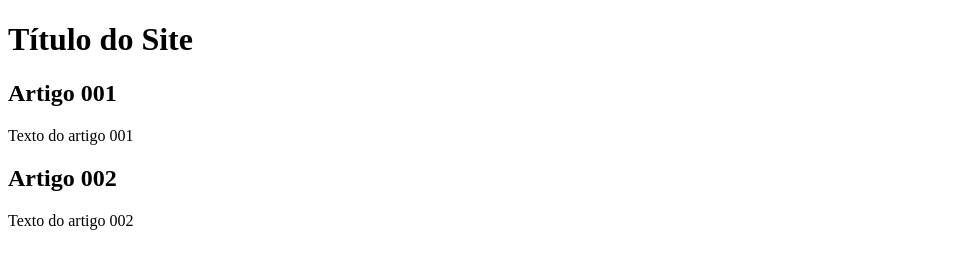
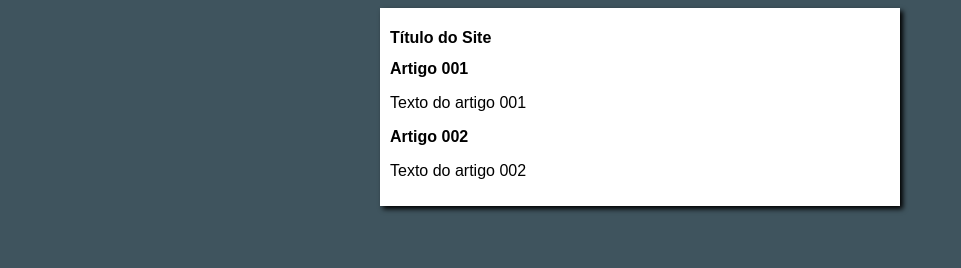
Before and after one commit to cg-torres/Projecto-Site, a plain HTML site: page index.html in a window 1280 px wide. Shown: the whole page, without its empty margins (0-961 px from the left). Drawn offline with Linux system fonts and the light colour scheme.

Commit message:
Iniciei o design

```diff
--- a/index.html
+++ b/index.html
@@ -5,6 +5,7 @@
     <meta http-equiv="X-UA-Compatible" content="IE=edge">
     <meta name="viewport" content="width=device-width, initial-scale=1.0">
     <title>Título do Site</title>
+    <link rel="stylesheet" href="styles/style.css">
 </head>
 <body>
     <main>
--- /dev/null
+++ b/styles/style.css
@@ -0,0 +1,17 @@
+* {
+    font-family: Arial, Helvetica, sans-serif;
+    font-size: 16px;
+
+}
+
+body {
+    background-color:rgb(63, 84, 94) ;
+}
+
+main {
+    background-color: white;
+    width: 500px;
+    margin: auto;
+    padding: 10px;
+    box-shadow: 3px 3px 5px black;
+}
```
